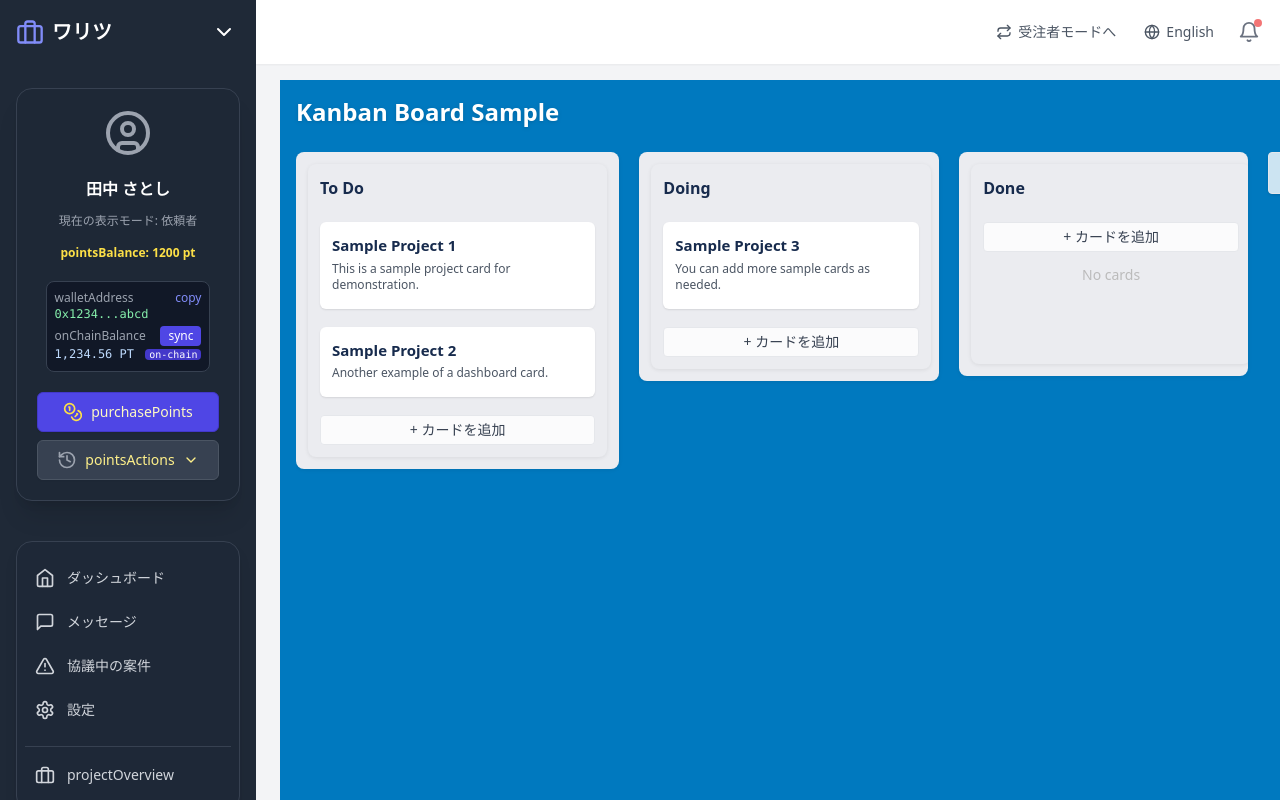
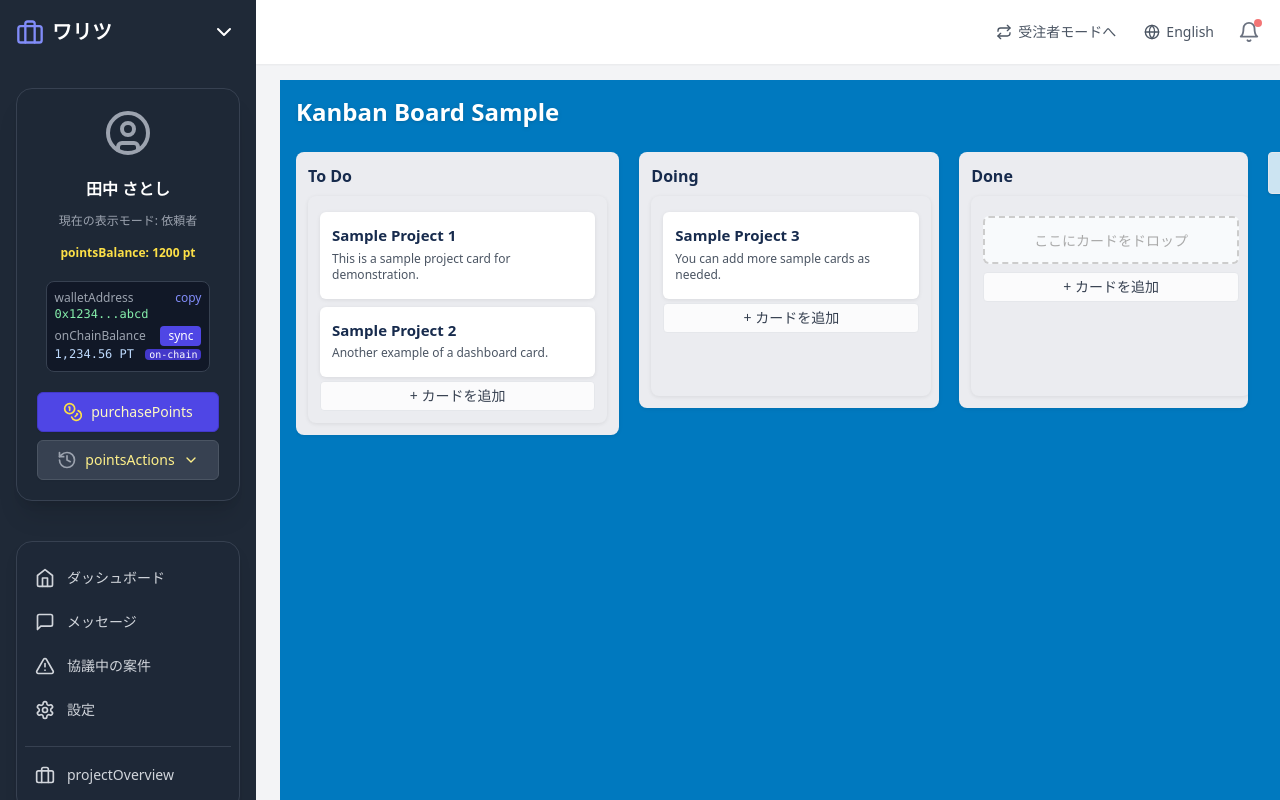
Before and after one commit to ken2san/escrow-app-project, a React (Create React App) app: page /dashboard-sample in a window 1280 px wide. Shown: the top 800 px of the page. Built offline with nearby package versions, Linux system fonts and the light colour scheme.

Commit message:
fix: allow dropping cards into empty columns and fix React Hook usage violation

```diff
--- /dev/null
+++ b/src/components/dashboard/CardDropZone.js
@@ -0,0 +1,17 @@
+import { useDroppable } from '@dnd-kit/core';
+
+export default function CardDropZone({ colId, idx }) {
+  const { setNodeRef, isOver } = useDroppable({ id: `${colId}:${idx}` });
+  return (
+    <div
+      ref={setNodeRef}
+      style={{
+        height: 8,
+        margin: '2px 0',
+        background: isOver ? '#aee' : 'transparent',
+        borderRadius: 4,
+        transition: 'background 0.2s',
+      }}
+    />
+  );
+}
--- /dev/null
+++ b/src/components/dashboard/KanbanCard.js
@@ -0,0 +1,30 @@
+import React from 'react';
+import { useSortable } from '@dnd-kit/sortable';
+
+export default function KanbanCard({ card }) {
+  const { attributes, listeners, setNodeRef, transform, transition, isDragging } = useSortable({ id: card.id });
+
+  if (!card) return null;
+
+  return (
+    <div
+      ref={setNodeRef}
+      {...attributes}
+      {...listeners}
+      style={{
+        background: '#fff',
+        borderRadius: 6,
+        boxShadow: isDragging ? '0 4px 16px rgba(0,0,0,0.18)' : '0 1px 4px rgba(0,0,0,0.08)',
+        padding: 8,
+        margin: '4px 0',
+        opacity: isDragging ? 0.5 : 1,
+        transform: transform ? `translate3d(${transform.x}px, ${transform.y}px, 0)` : undefined,
+        transition,
+        cursor: 'grab',
+      }}
+    >
+      <div style={{ fontWeight: 'bold' }}>{card.title || card.name}</div>
+      {card.desc && <div style={{ fontSize: 12, color: '#666' }}>{card.desc}</div>}
+    </div>
+  );
+}
--- a/src/pages/DashboardSamplePage.js
+++ b/src/pages/DashboardSamplePage.js
@@ -7,12 +7,10 @@ import React, { useState } from 'react';
 
 import {
   DndContext,
-  rectIntersection,
+  closestCorners,
   PointerSensor,
   useSensor,
   useSensors,
-  useDraggable,
-  useDroppable,
   DragOverlay
 } from '@dnd-kit/core';
 import {
@@ -27,15 +25,15 @@ const initialColumns = [
     id: 'todo',
     title: 'To Do',
     cards: [
-      { id: '1', title: 'Sample Project 1', desc: 'This is a sample project card for demonstration.' },
-      { id: '2', title: 'Sample Project 2', desc: 'Another example of a dashboard card.' },
+      { id: 'card-1', title: 'Sample Project 1', desc: 'This is a sample project card for demonstration.' },
+      { id: 'card-2', title: 'Sample Project 2', desc: 'Another example of a dashboard card.' },
     ],
   },
   {
     id: 'doing',
     title: 'Doing',
     cards: [
-      { id: '3', title: 'Sample Project 3', desc: 'You can add more sample cards as needed.' },
+      { id: 'card-3', title: 'Sample Project 3', desc: 'You can add more sample cards as needed.' },
     ],
   },
   {
@@ -99,35 +97,44 @@ export default function DashboardSamplePage() {
       }
     }
 
-    // カードの移動
-    const from = findCard(active.id);
-    if (!from) return;
-
-    let toColId, toIdx;
-    if (typeof over.id === 'string' && over.id.includes(':')) {
-      // カード間へのドロップ
-      const to = over.id.split(':');
-      toColId = to[0];
-      toIdx = to[1] ? parseInt(to[1], 10) : 0;
-    } else {
-      // カラム自体へのドロップ（末尾）
-      toColId = over.id;
-      const col = columns.find(c => c.id === toColId);
-      toIdx = col ? col.cards.length : 0;
+    // 空リストのダミーにドロップされた場合
+    if (typeof over.id === 'string' && over.id.startsWith('__empty__-')) {
+      const from = findCard(active.id);
+      if (!from) return;
+      // over.idからカラムIDを抽出
+      const toColId = over.id.replace('__empty__-', '');
+      const toCol = columns.find(col => col.id === toColId);
+      if (!toCol) return;
+      setColumns(prevCols => {
+        const cols = prevCols.map(col => ({ ...col, cards: [...col.cards] }));
+        const fromCol = cols.find(col => col.id === from.colId);
+        const toCol2 = cols.find(col => col.id === toCol.id);
+        if (!fromCol || !toCol2) return cols;
+        const [moved] = fromCol.cards.splice(from.idx, 1);
+        toCol2.cards.push(moved);
+        return cols;
+      });
+      return;
     }
 
-    // 移動元と移動先が同じ位置なら何もしない
-    if (from.colId === toColId && from.idx === toIdx) return;
+    // カードの移動・並び替え
+    const from = findCard(active.id);
+    const to = findCard(over.id);
+    if (!from || !to) return;
+
+    // 同じ位置なら何もしない
+    if (from.colId === to.colId && from.idx === to.idx) return;
 
     setColumns(prevCols => {
       const cols = prevCols.map(col => ({ ...col, cards: [...col.cards] }));
       const fromCol = cols.find(col => col.id === from.colId);
-      const toCol = cols.find(col => col.id === toColId);
+      const toCol = cols.find(col => col.id === to.colId);
       if (!fromCol || !toCol) return cols;
       const [moved] = fromCol.cards.splice(from.idx, 1);
-      // 同じカラム内で下方向に移動する場合はtoIdxを1つ減らす
-      if (from.colId === toColId && from.idx < toIdx) toIdx--;
-      toCol.cards.splice(toIdx, 0, moved);
+      let insertIdx = to.idx;
+      // 同じカラム内で下方向に移動する場合はto.idxを1つ減らす
+      if (from.colId === to.colId && from.idx < to.idx) insertIdx--;
+      toCol.cards.splice(insertIdx, 0, moved);
       return cols;
     });
   }
@@ -143,11 +150,15 @@ export default function DashboardSamplePage() {
   }
 
   function handleAddCard(colId, title, desc) {
-    setColumns(cols => cols.map(col =>
-      col.id === colId
-        ? { ...col, cards: [...col.cards, { id: `${cardIdCounter++}`, title, desc }] }
-        : col
-    ));
+    setColumns(cols => {
+      const newCols = cols.map(col =>
+        col.id === colId
+          ? { ...col, cards: [...col.cards, { id: `card-${cardIdCounter++}`, title, desc }] }
+          : col
+      );
+      console.log('handleAddCard', { colId, title, desc, newCols });
+      return newCols;
+    });
   }
 
   return (
@@ -155,7 +166,7 @@ export default function DashboardSamplePage() {
   <h1 className="text-2xl font-bold mb-6 text-white drop-shadow">Kanban Board Sample</h1>
       <DndContext
         sensors={sensors}
-        collisionDetection={rectIntersection}
+        collisionDetection={closestCorners}
         onDragStart={handleDragStart}
         onDragEnd={handleDragEnd}
       >
@@ -171,7 +182,9 @@ export default function DashboardSamplePage() {
                 onAddCard={handleAddCard}
                 isOverlay={false}
                 isDragging={activeColumnId === col.id}
-              />
+              >
+                <KanbanColumn key={col.id} column={col} onAddCard={handleAddCard} />
+              </SortableKanbanColumn>
             ))}
             <div style={{ minWidth: 280 }}>
               {addingCol ? (
@@ -231,7 +244,6 @@ export default function DashboardSamplePage() {
 
 // カラム自体をSortableにする
 function SortableKanbanColumn({ column, onAddCard, isOverlay, isDragging }) {
-  // useSortableは常に呼び出す
   const { attributes, listeners, setNodeRef, transform } = useSortable({ id: column.id });
   let style = {
     background: isDragging || isOverlay ? '#d2e4f7' : '#ebecf0',
@@ -256,31 +268,37 @@ function SortableKanbanColumn({ column, onAddCard, isOverlay, isDragging }) {
     opacity: isDragging ? 0.3 : 1,
     pointerEvents: isOverlay ? 'none' : undefined,
   };
-  // 通常時のみSortableのpropsやtransformを適用
-  const divProps = isOverlay
-    ? {}
-    : { ref: setNodeRef, ...attributes, ...listeners };
   if (!isOverlay && transform) {
     style = { ...style, transform: `translate3d(${transform.x}px, ${transform.y}px, 0) scale(1.04) rotate(-1deg)` };
   }
   return (
-    <div {...divProps} style={style}>
-      <KanbanColumn column={column} onAddCard={onAddCard} />
+    <div ref={setNodeRef} style={style}>
+      {/* カラムタイトルだけドラッグ可能にする */}
+      <div
+        className="text-base font-bold mb-1 flex items-center cursor-grab select-none"
+        style={{ color: '#172b4d', userSelect: 'none', marginBottom: 8 }}
+        {...attributes}
+        {...listeners}
+      >
+        {column.title}
+      </div>
+      <KanbanColumn key={column.id} column={column} onAddCard={onAddCard} hideTitle={true} />
     </div>
   );
 }
 }
 
-function KanbanColumn({ column, onAddCard }) {
-  const { setNodeRef, isOver } = useDroppable({ id: column.id });
+function KanbanColumn({ column, onAddCard, hideTitle }) {
   const [adding, setAdding] = useState(false);
   const [title, setTitle] = useState('');
   const [desc, setDesc] = useState('');
+  // 空リスト用のダミーSortable
+  const emptyId = `__empty__-${column.id}`;
+  const emptySortable = useSortable({ id: emptyId });
   return (
     <div
-      ref={setNodeRef}
       style={{
-        background: isOver ? '#bcdffb' : '#ebecf0',
+        background: '#ebecf0',
         borderRadius: 8,
         minWidth: 280,
         padding: 12,
@@ -290,19 +308,41 @@ function KanbanColumn({ column, onAddCard }) {
         gap: 0,
         maxHeight: 600,
         overflowY: 'auto',
-        minHeight: 200, // カラム自体のDropZoneを広く
+        minHeight: 200,
         position: 'relative',
         transition: 'background 0.2s',
       }}
     >
-      <h2 className="text-base font-bold mb-1" style={{ color: '#172b4d' }}>{column.title}</h2>
-      {column.cards.map((card, idx) => (
-        <React.Fragment key={card.id}>
-          <CardDropZone colId={column.id} idx={idx} />
-          <KanbanCard card={card} colId={column.id} idx={idx} />
-        </React.Fragment>
-      ))}
-      <CardDropZone colId={column.id} idx={column.cards.length} />
+      {!hideTitle && (
+        <h2 className="text-base font-bold mb-1" style={{ color: '#172b4d' }}>{column.title}</h2>
+      )}
+      {column.cards.length === 0 ? (
+        <div
+          ref={emptySortable.setNodeRef}
+          {...emptySortable.attributes}
+          {...emptySortable.listeners}
+          style={{
+            minHeight: 48,
+            border: emptySortable.isOver ? '2px dashed #4f8ef7' : '2px dashed #ccc',
+            borderRadius: 6,
+            margin: '8px 0',
+            background: emptySortable.isOver ? '#e3f0ff' : '#f8fafc',
+            display: 'flex',
+            alignItems: 'center',
+            justifyContent: 'center',
+            color: '#aaa',
+            fontSize: 14,
+            ...(emptySortable.transform ? {
+              transform: `translate3d(${emptySortable.transform.x}px, ${emptySortable.transform.y}px, 0)`
+            } : {})
+          }}
+        >
+          ここにカードをドロップ
+        </div>
+      ) : (
+        column.cards.map(card => <KanbanCard key={card.id} card={card} />)
+      )}
+
       {adding ? (
         <div style={{ background: '#fff', borderRadius: 6, padding: 8, marginTop: 4 }}>
           <input
@@ -335,56 +375,30 @@ function KanbanColumn({ column, onAddCard }) {
       ) : (
         <button
           className="bg-white/80 hover:bg-white text-gray-700 px-2 py-1 rounded text-sm border border-gray-200"
+          style={{ zIndex: 1, position: 'relative' }}
           onClick={() => setAdding(true)}
         >+ カードを追加</button>
-      )}
-      {column.cards.length === 0 && !adding && (
-        <div style={{ color: '#bbb', fontSize: 14, textAlign: 'center', padding: 12 }}>No cards</div>
       )}
     </div>
   );
 }
-
-// カード間・先頭・末尾のDropZone
-function CardDropZone({ colId, idx }) {
-  const { setNodeRef, isOver } = useDroppable({ id: `${colId}:${idx}` });
+function KanbanCard({ card }) {
+  const { attributes, listeners, setNodeRef, transform, transition, isDragging } = useSortable({ id: card.id });
+  if (!card) return null;
   return (
     <div
       ref={setNodeRef}
+      {...attributes}
+      {...listeners}
       style={{
-        height: 14,
-        margin: '2px 0',
-        borderRadius: 4,
-        background: isOver ? '#bcdffb' : 'transparent',
-        transition: 'background 0.2s',
-      }}
-    />
-  );
-}
-
-function KanbanCard({ card, colId, idx }) {
-  const { attributes, listeners, setNodeRef: setDraggableRef, transform, isDragging } = useDraggable({ id: card.id });
-  const { setNodeRef: setDroppableRef } = useDroppable({ id: `${colId}:${idx}` });
-  const setRef = node => {
-    setDraggableRef(node);
-    setDroppableRef(node);
-  };
-  return (
-    <div
-      ref={setRef}
-      {...listeners}
-      {...attributes}
-      style={{
-        background: 'white',
+        background: '#fff',
         borderRadius: 6,
-        boxShadow: '0 1px 2px rgba(0,0,0,0.10)',
+        boxShadow: isDragging ? '0 4px 16px rgba(0,0,0,0.18)' : '0 1px 4px rgba(0,0,0,0.08)',
         padding: 12,
-        userSelect: 'none',
-        marginBottom: 0,
+        margin: '4px 0',
+        opacity: isDragging ? 0.5 : 1,
         transform: transform ? `translate3d(${transform.x}px, ${transform.y}px, 0)` : undefined,
-        zIndex: isDragging ? 99 : 1,
-        opacity: isDragging ? 0.7 : 1,
-        transition: 'box-shadow 0.2s, transform 0.2s',
+        transition,
         cursor: 'grab',
         fontSize: 15,
       }}
```
Also changed, not shown: src/pages/CaseEditorPage.js (added), src/pages/ContractBoardMockPage.js (added), src/pages/DummyPage.js (added).
